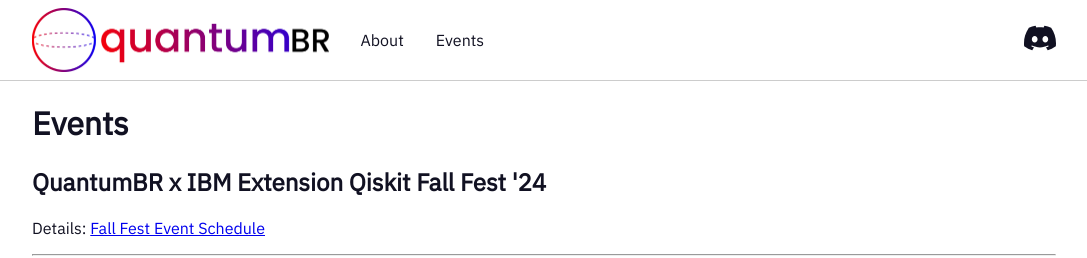
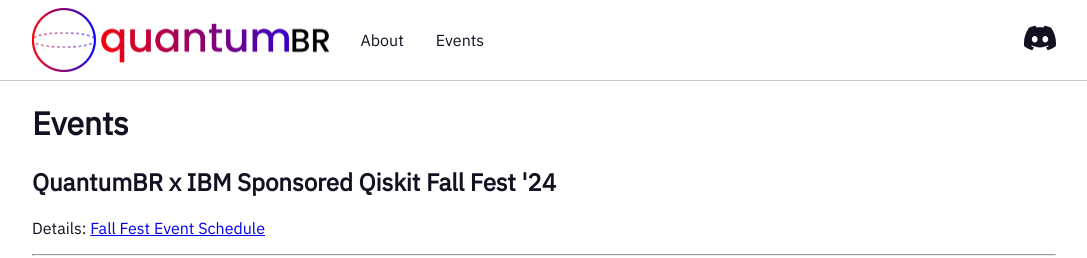
Before and after one commit to Quantum-BR/quantumbr-site, a React (Vite) app: page /events in a window 1280 px wide. Shown: the top 258 px of the page, without its empty margins (96-1183 px from the left). Built offline with nearby package versions, Linux system fonts and the light colour scheme.

Commit message:
Update Events.jsx

```diff
--- a/src/pages/Events.jsx
+++ b/src/pages/Events.jsx
@@ -4,7 +4,7 @@
     return(
         <div className="content">
             <h1>Events</h1>
-            <h2>QuantumBR x IBM Extension Qiskit Fall Fest '24</h2>
+            <h2>QuantumBR x IBM Sponsored Qiskit Fall Fest '24</h2>
             <p>Details: <Link to="/ff24">Fall Fest Event Schedule</Link></p>
             <hr/>
             <h2>Get Ready For Fall Fest!!</h2>
```
